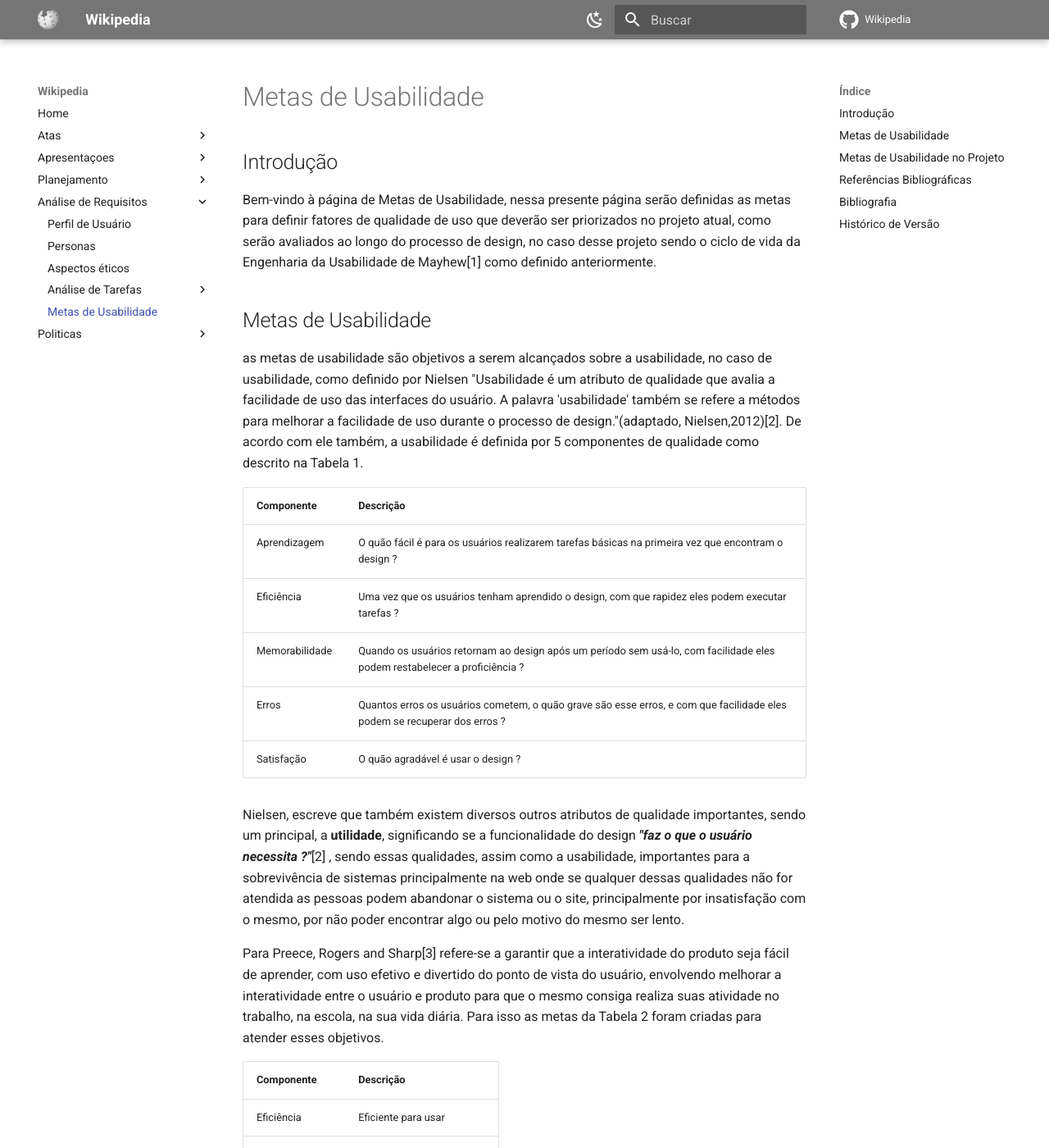
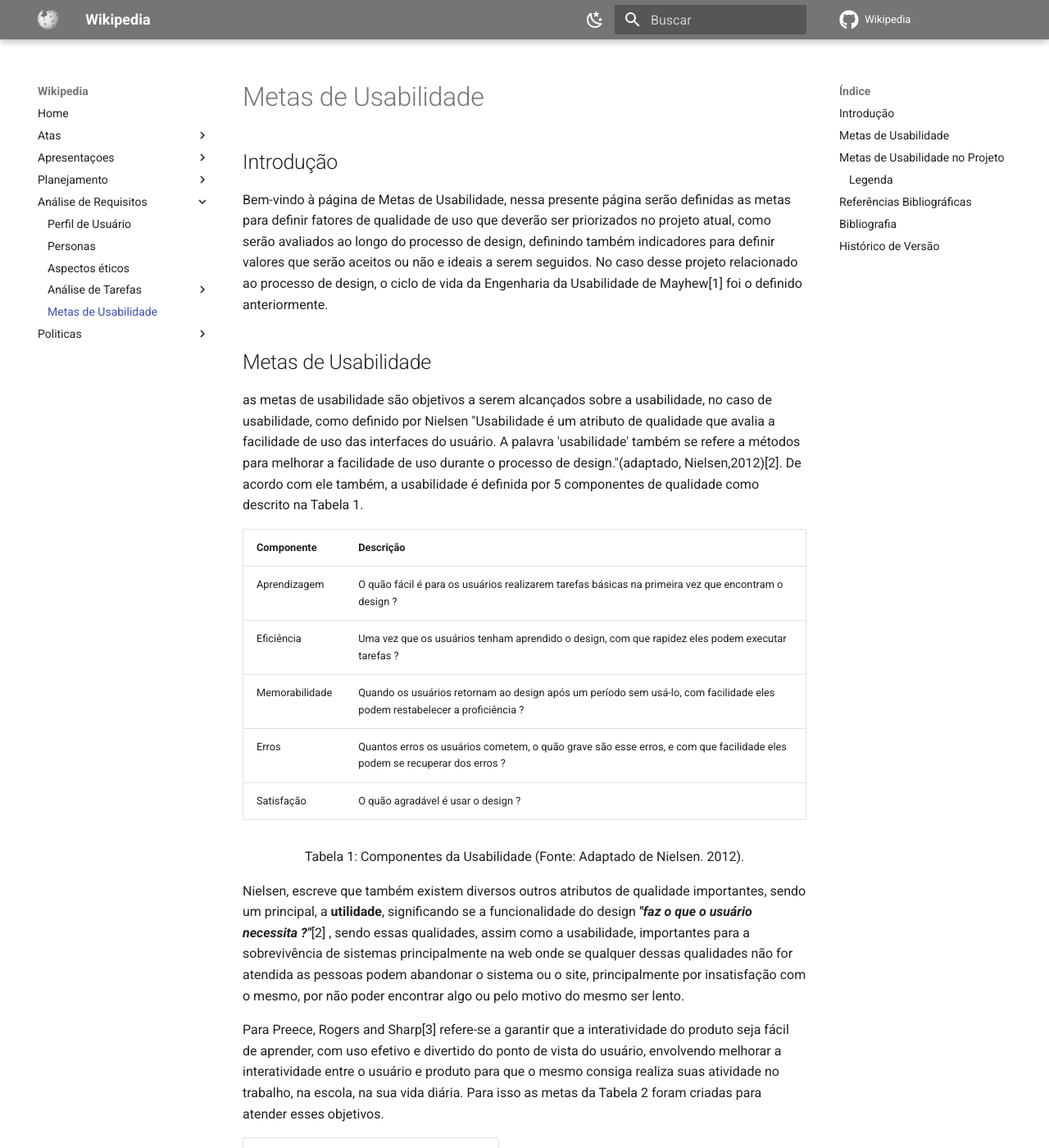
Before and after one commit to Interacao-Humano-Computador/2023.1-Wikipedia, an MkDocs documentation site: the page built from docs/analise-de-requisitos/metasUsabilidade.md, in a window 1280 px wide and 1400 px high. Shown: the whole window at 82% size. Built offline with MkDocs 1.6.1 and Material for MkDocs 9.7.7, drawn with Linux system fonts in a browser that asks for light colours; comment, search, counter and statistics services are not loaded; some of the changed text lies outside the part shown.

Commit message:
Adicionando legenda das tabelas

```diff
--- a/docs/analise-de-requisitos/metasUsabilidade.md
+++ b/docs/analise-de-requisitos/metasUsabilidade.md
@@ -1,6 +1,6 @@
 ## Introdução
 
-Bem-vindo à página de Metas de Usabilidade, nessa presente página serão definidas as metas para definir fatores  de qualidade de uso que deverão ser priorizados no projeto atual, como serão avaliados ao longo do processo de design, no caso desse projeto sendo o ciclo de vida da Engenharia da Usabilidade de Mayhew[1] como definido anteriormente.
+Bem-vindo à página de Metas de Usabilidade, nessa presente página serão definidas as metas para definir fatores  de qualidade de uso que deverão ser priorizados no projeto atual, como serão avaliados ao longo do processo de design, definindo também indicadores para definir valores que serão aceitos ou não e ideais a serem seguidos. No caso desse projeto relacionado ao processo de design, o ciclo de vida da Engenharia da Usabilidade de Mayhew[1]  foi o definido anteriormente.
 
 ## Metas de Usabilidade
 
@@ -14,23 +14,28 @@
 | Erros          | Quantos erros os usuários cometem, o quão grave são esse erros, e com que facilidade eles podem se recuperar dos erros ?    |
 | Satisfação   | O quão agradável é usar o design ?                                                                                         |
 
+<div style="text-align: center">
+    <p> Tabela 1: Componentes da Usabilidade (Fonte: Adaptado de Nielsen. 2012).</p>
+</div>
 
 Nielsen, escreve que também existem diversos outros atributos de qualidade importantes, sendo um principal, a **utilidade**, significando se a funcionalidade do design ***"faz o que o usuário necessita ?"***[2] , sendo essas qualidades, assim como a usabilidade, importantes para a sobrevivência de sistemas principalmente na web onde se qualquer dessas qualidades não for atendida as pessoas podem abandonar o sistema ou o site, principalmente por insatisfação com o mesmo, por não poder encontrar algo ou pelo motivo do mesmo ser lento.
 
 Para Preece, Rogers and Sharp[3] refere-se a garantir que a interatividade do produto seja fácil de aprender, com uso efetivo e divertido do ponto de vista do usuário, envolvendo melhorar a interatividade entre o usuário e produto para que o mesmo consiga realiza suas atividade no trabalho, na escola, na sua vida diária. Para isso as metas da Tabela 2 foram criadas para atender esses objetivos.
 
-| Componente     | Descrição                 |
-| -------------- | --------------------------- |
-| Eficiência    | Eficiente para usar         |
-| Eficácia      | Eficaz para usar            |
-| Segurança     | Seguro para se usar         |
-| Utilidade      | Ter boa utilidade           |
-| Aprendizagem   | Fácil de Aprender          |
+| Componente     |         Descrição         |
+| -------------- | :-------------------------: |
+| Eficiência    |     Eficiente para usar     |
+| Eficácia      |      Eficaz para usar      |
+| Segurança     |     Seguro para se usar     |
+| Utilidade      |      Ter boa utilidade      |
+| Aprendizagem   |     Fácil de Aprender     |
 | Memorabilidade | Fácil de lembrar como usar |
 
+<div style="text-align: center">
+    <p> Tabela 2: Metas de Usabilidade de Preece, Rogers and Sharp  (Fonte: Adaptado de  Preece, Rogers and Sharp. 2015).</p>
+</div>
 
 As metas de usabilidade geralmente são guiadas por perguntas, sendo as respostas sobre essas questões que provêm ao designer alertas sobre problemas que possam existir bem cedo durante o processo de design. Dessa maneira, com o uso desses dois pode-se definir quais atributos de qualide ou componentes da Tabela 1 ou Tabela 2, serão utilizados para definir as metas de usabilidade e o que será seguido em cada uma dessas.
-
 
 ## Metas de Usabilidade no Projeto
 
@@ -45,6 +50,19 @@
 | M06 | Memorabilidade | O sistema é facil de se lembrar ou relembrar como usar ?                                                                        | Para atividades básicas o fluxo para se realizar a atividade é simples, entretanto para fluxo mais aprofundados do sistema é uma tarefa arduar para se lembrar a sua localização.                                                                                                                                                                                                                     | O sistema deve ser fácil de se usar através de tipografia sem serifa,  simples e palavras de hiperlinks que remetar de maneira objetiva o que o mesmo faz.                                                                                                                                                                                                                              |
 | M07 | Erros          | Quantos erros os usuários cometem, o quão grave são esse erros ?                                                              | O sistema facilmente permite que usuários revertam o erro cometido através de avisos por mensagem, e possam reverter artigos caso o mesmo não tenham sido verificado por alguma administrador do Wikipédia.                                                                                                                                                                                            | O sistema deve informar o usuário por meio de avisos de mensagens e sonoros, se possível sobre quando os usuários preencherem informações erradas em formulários simples internos do site e haver possibilidade de reveter edições que façam a qualidade de artigos diminuírem de qualidade ou não seguirem o padrão definidos nas políticas do site.                         |
 | M08 | Erros          | Com que facilidade eles podem se recuperar dos erros ?                                                                           | O sistema permite simplesmente apagar a informação errada e continua o fluxo do sistema ou com um fluxo simples bastando estar logado reverter um artigo no qual o erro foi cometido.                                                                                                                                                                                                                    | O usuário deve poder reescrever suas informações sem perder o que foi escrito anteriormente e deve haver um botão para pode reverter alterações feitas em artigos indevidamente.                                                                                                                                                                                                     |
+
+<div style="text-align: center">
+    <p> Tabela 3: Metas de Usabilidade  (Fonte: Autor. 2023).</p>
+</div>
+
+### Legenda
+
+| ID | Descrição                                                    |
+| -- | -------------------------------------------------------------- |
+| M  | Meta de Usabilidade. Ex. M01 é igual a meta de usabilidade 01 |
+<div style="text-align: center">
+    <p> Tabela 4: Legenda (Fonte: Autor. 2023).</p>
+</div>
 
 ## Referências Bibliográficas
 
```
